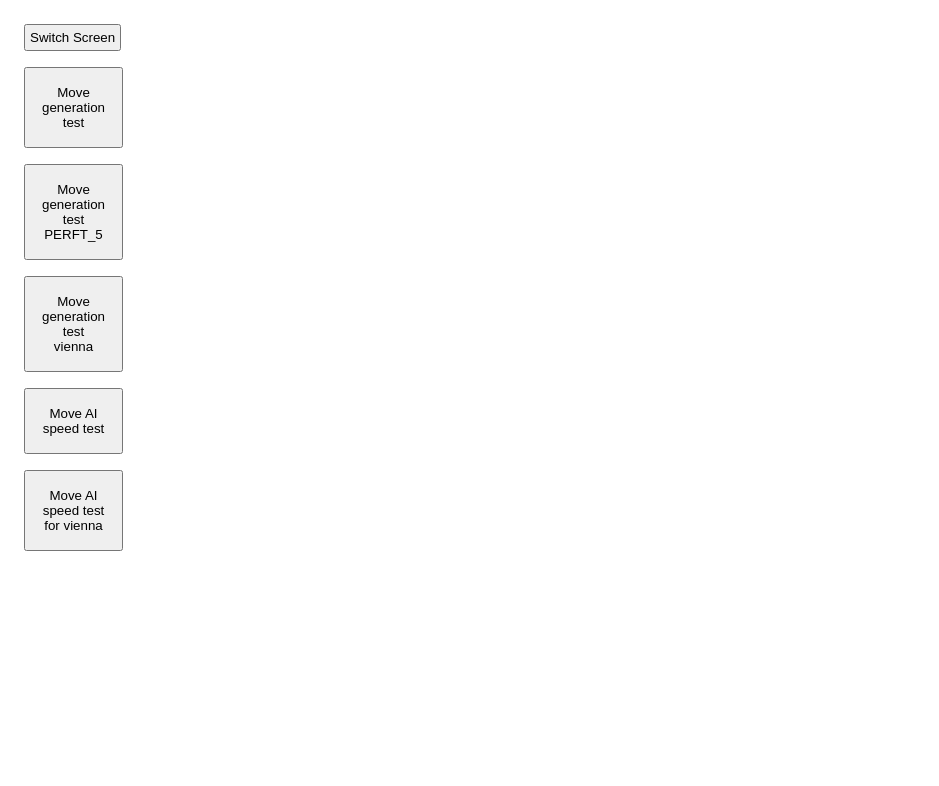
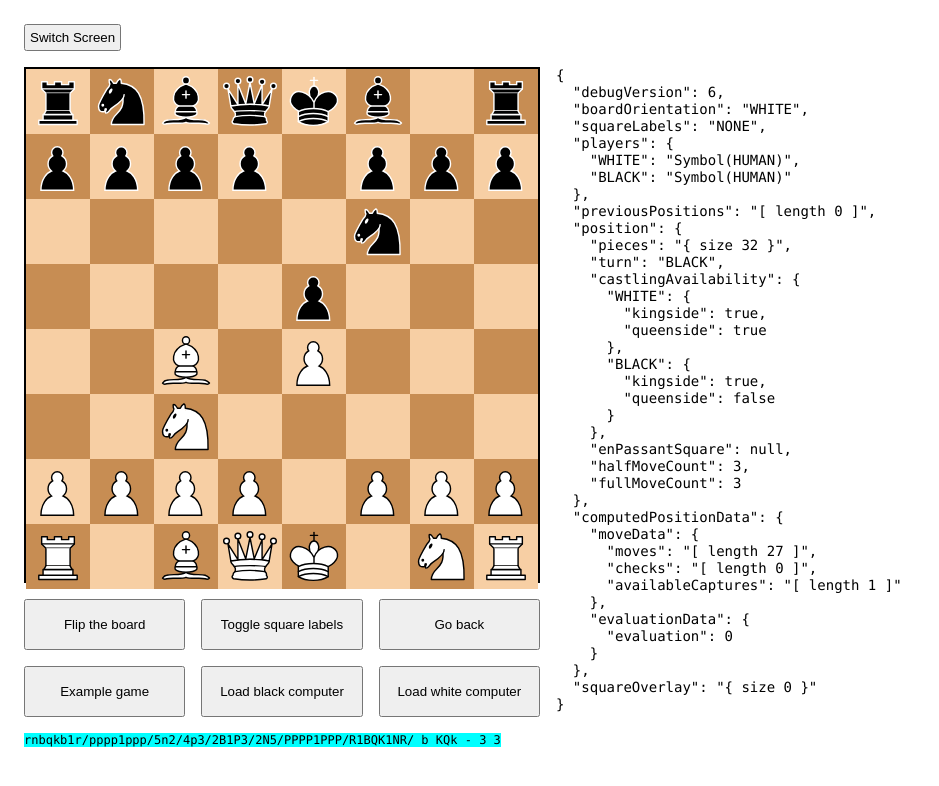
Before and after one commit to garjust/chessv2, a React (Create React App) app: page / in a window 1280 px wide. Shown: the top 786 px of the page, without its empty margins (0-939 px from the left). Built offline with nearby package versions, Linux system fonts and the light colour scheme.

Commit message:
add index square label option

```diff
--- a/src/App.tsx
+++ b/src/App.tsx
@@ -9,7 +9,7 @@ enum Screen {
 }
 
 const App = () => {
-  const [screen, setScreen] = useState(Screen.Debug);
+  const [screen, setScreen] = useState(Screen.Game);
 
   const toggleScreen = () => {
     setScreen(screen === Screen.Game ? Screen.Debug : Screen.Game);
--- a/src/chess/ui/Square.tsx
+++ b/src/chess/ui/Square.tsx
@@ -7,6 +7,7 @@ import {
   isSquareClickable,
   pieceInSquare,
   SquareOverlayType,
+  SquareLabel,
 } from '../workflow/state';
 import {
   BOARD_SQUARE_BLACK,
@@ -32,14 +33,14 @@ const makeRender =
     piece: pieceInSquare(state, square),
     overlay: state.squareOverlay?.get(square),
     isClickable: isSquareClickable(state, square),
-    displaySquareLabels: state.displaySquareLabels,
+    squareLabels: state.squareLabels,
   });
 
 const Square = (props: SquareProps) => {
   const { rendering, emit } = useWorkflow(makeRender(props));
 
   const { square, color } = props;
-  const { piece, overlay, isClickable, displaySquareLabels } = rendering;
+  const { piece, overlay, isClickable, squareLabels } = rendering;
 
   let css: React.CSSProperties = {
     position: 'relative',
@@ -69,6 +70,13 @@ const Square = (props: SquareProps) => {
     }
   }
 
+  let label: string | null = null;
+  if (squareLabels === SquareLabel.Index) {
+    label = square.toString();
+  } else if (squareLabels === SquareLabel.Square) {
+    label = squareLabel(square);
+  }
+
   return (
     <div
       className="square"
@@ -76,18 +84,17 @@ const Square = (props: SquareProps) => {
       onClick={() => (isClickable ? emit(clickSquareAction(square)) : null)}
       tabIndex={0}
     >
-      {piece !== undefined ? (
-        <Piece type={piece.type} color={piece.color} />
-      ) : null}
+      {piece ? <Piece type={piece.type} color={piece.color} /> : null}
+      {label ? (
         <span
           style={{
             position: 'absolute',
             left: 0,
-          opacity: displaySquareLabels ? 1 : 0,
           }}
         >
-        {squareLabel(square)}
+          {label}
         </span>
+      ) : null}
     </div>
   );
 };
--- a/src/chess/workflow/state.ts
+++ b/src/chess/workflow/state.ts
@@ -9,6 +9,12 @@ import {
   ComputedPositionData,
   Move,
 } from '../types';
+
+export enum SquareLabel {
+  None = 'NONE',
+  Index = 'INDEX',
+  Square = 'SQUARE',
+}
 
 export enum SquareOverlayType {
   Capturable = 'CAPTURABLE',
@@ -36,7 +42,7 @@ export type Player = typeof HumanPlayer | ChessComputerWrapped;
 export interface State {
   debugVersion?: number;
   boardOrientation: Color;
-  displaySquareLabels: boolean;
+  squareLabels: SquareLabel;
   players: {
     [Color.White]: Player;
     [Color.Black]: Player;
@@ -53,7 +59,7 @@ export interface State {
 const INITIAL_STATE: State = {
   debugVersion: 0,
   boardOrientation: Color.White,
-  displaySquareLabels: false,
+  squareLabels: SquareLabel.None,
   players: {
     [Color.White]: HumanPlayer,
     [Color.Black]: HumanPlayer,
--- a/src/chess/workflow/update.ts
+++ b/src/chess/workflow/update.ts
@@ -1,6 +1,11 @@
 import { Update } from '../../lib/workflow';
 import { PieceType } from '../types';
-import { flipColor, isPromotionPositionPawn, movesIncludes } from '../utils';
+import {
+  flipColor,
+  isPromotionPositionPawn,
+  movesIncludes,
+  squareLabel,
+} from '../utils';
 import { parseFEN, BLANK_POSITION_FEN, formatPosition } from '../lib/fen';
 import {
   movePieceAction,
@@ -19,6 +24,7 @@ import {
   HumanPlayer,
   checkedSquare,
   Draw,
+  SquareLabel,
 } from './state';
 import { from } from 'rxjs';
 import {
@@ -301,7 +307,22 @@ function handleSetPositionFromFEN(
 }
 
 function handleToggleSquareLabels(state: State): Update<State, Action> {
-  return [{ ...state, displaySquareLabels: !state.displaySquareLabels }, null];
+  const { squareLabels } = state;
+
+  let nextLabel: SquareLabel;
+  switch (squareLabels) {
+    case SquareLabel.None:
+      nextLabel = SquareLabel.Square;
+      break;
+    case SquareLabel.Square:
+      nextLabel = SquareLabel.Index;
+      break;
+    case SquareLabel.Index:
+      nextLabel = SquareLabel.None;
+      break;
+  }
+
+  return [{ ...state, squareLabels: nextLabel }, null];
 }
 
 export function update(
```
Also changed, not shown: src/chess/README.md. Lines whose indentation alone changed are shown as unchanged.
